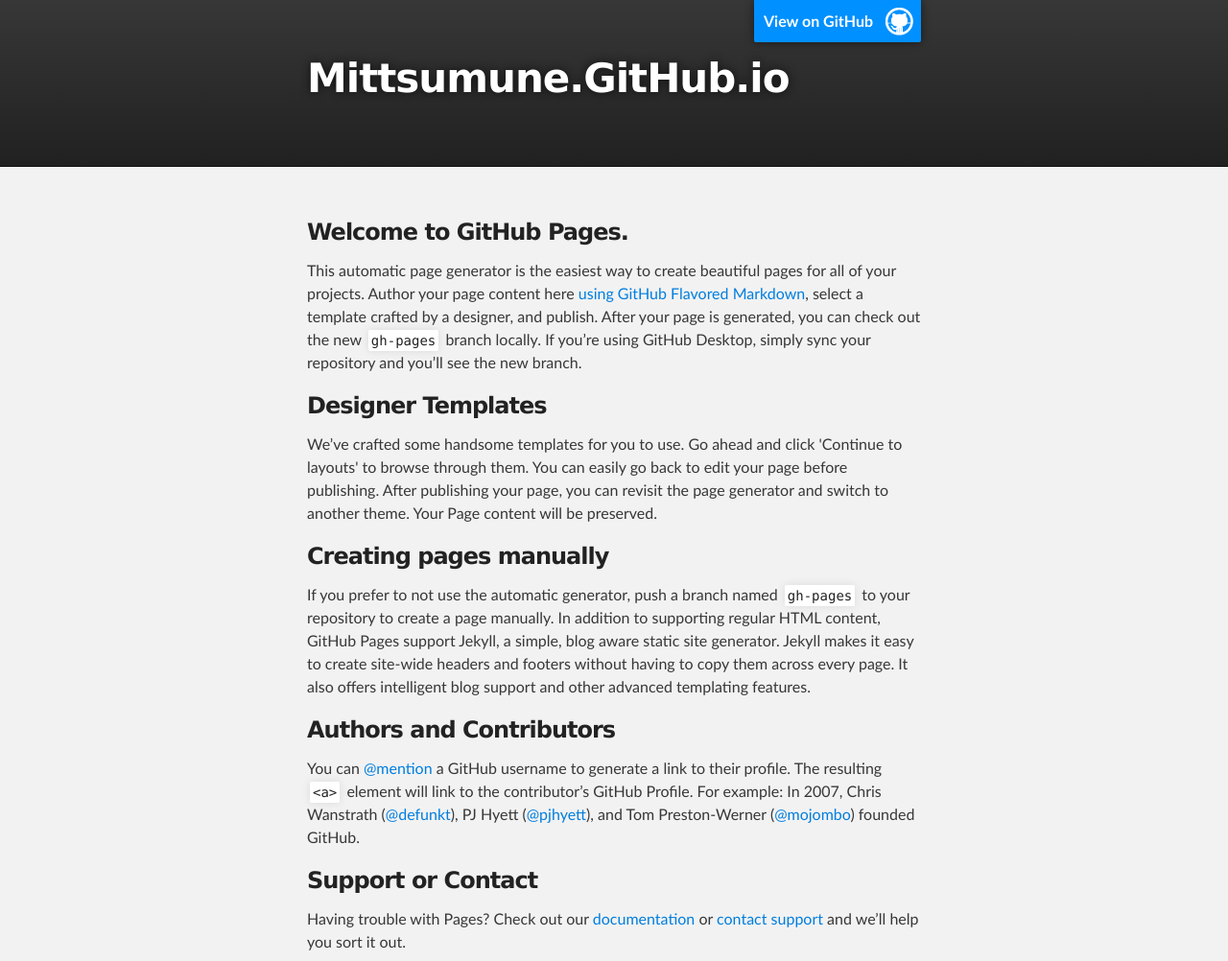
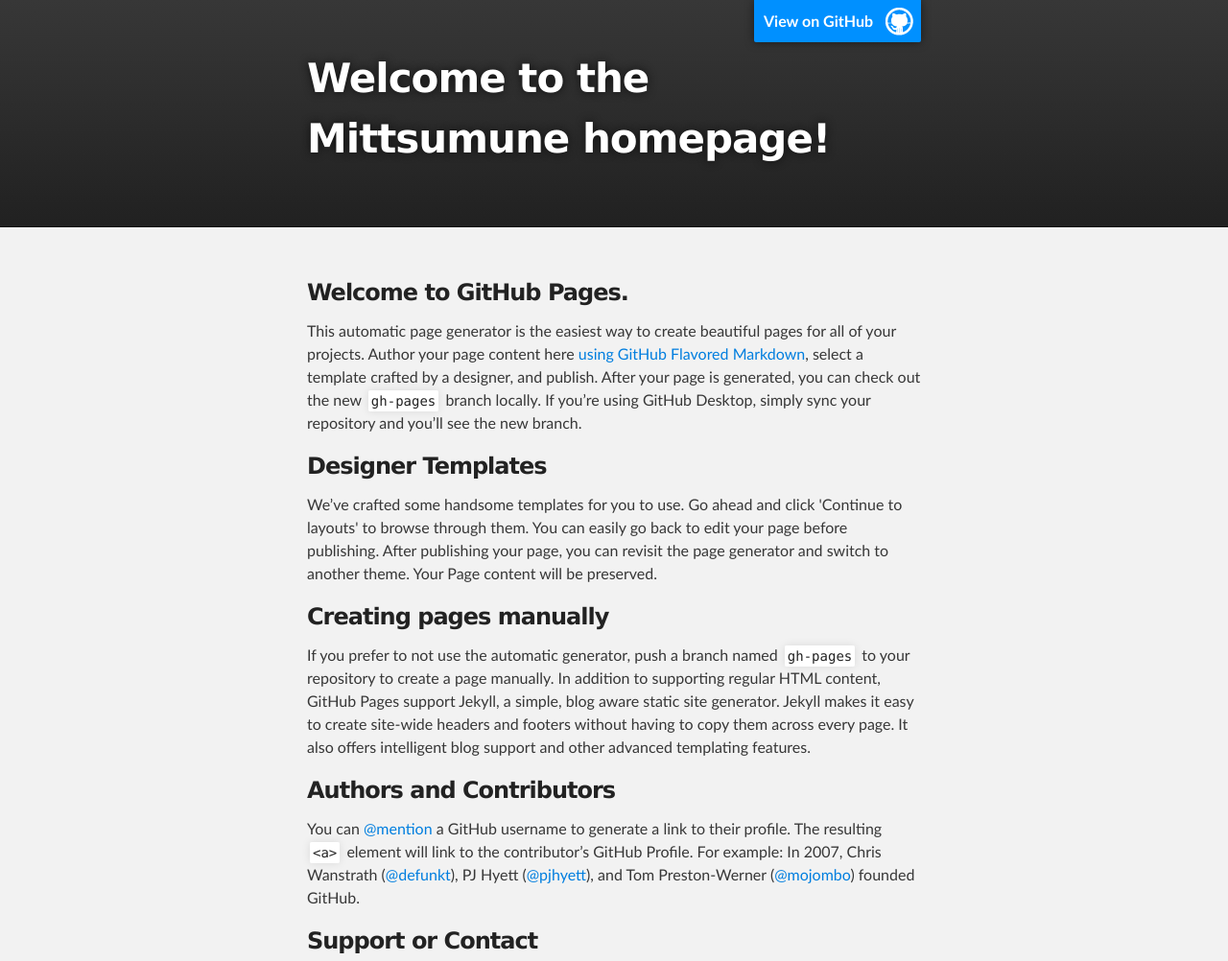
Before and after one commit to Mittsumune/mittsumune.github.io, a plain HTML site: page index.html in a window 1280 px wide. Shown: the top 1002 px of the page at 96% size. Drawn offline with Linux system fonts and the light colour scheme.

Commit message:
Added a friendlier title and tagline

```diff
--- a/index.html
+++ b/index.html
@@ -18,7 +18,7 @@
         <header class="inner">
           <a id="forkme_banner" href="https://github.com/Mittsumune">View on GitHub</a>
 
-          <h1 id="project_title">Mittsumune.GitHub.io</h1>
+          <h1 id="project_title">Welcome to the Mittsumune homepage!</h1>
           <h2 id="project_tagline"></h2>
 
         </header>
```
